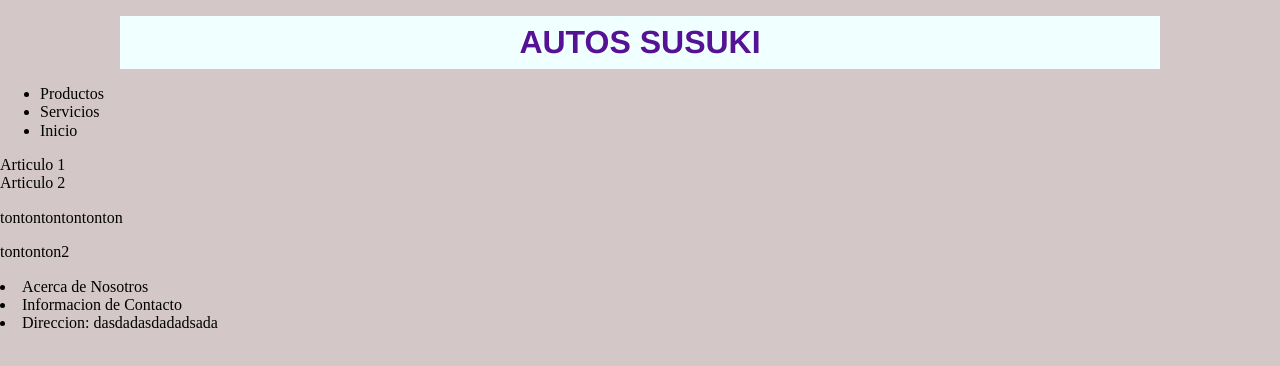
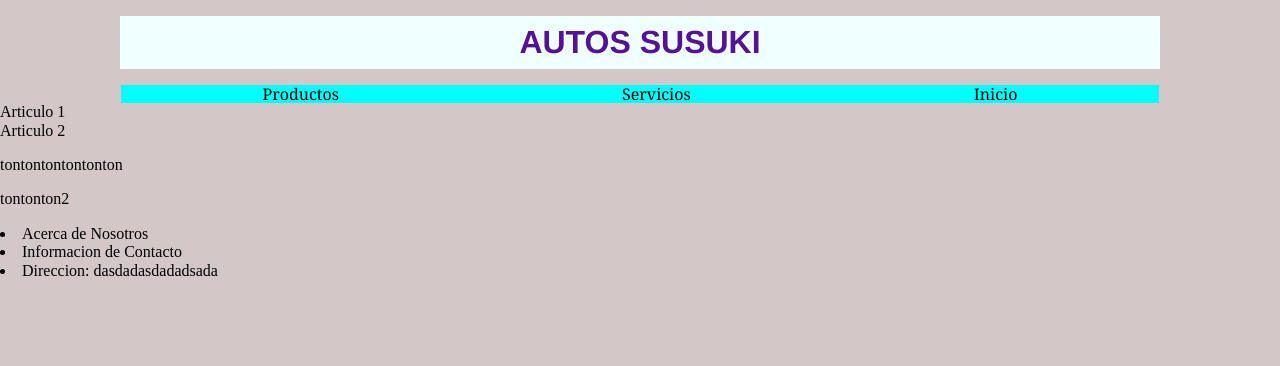
Before and after one commit to CookieBlossom/DevelopWeb, a plain HTML site: page 04/index.html in a window 1280 px wide. Drawn offline with Linux system fonts and the light colour scheme.

Commit message:
navbar style

```diff
--- a/04/assets/css/styles.css
+++ b/04/assets/css/styles.css
@@ -2,7 +2,7 @@
     background-color: rgb(211, 199, 199);
 }
 
-header h1 {
+header h1{
     text-transform: uppercase;
     text-align: center;
     font-family: 'Franklin Gothic Medium', 'Arial Narrow', Arial, sans-serif;
@@ -13,5 +13,23 @@
     padding: .5rem;
 }
 
+nav ul{
+    background-color: aqua;
+    list-style: none;
+    display: flex;
+    flex-direction: row;
+    justify-content: center;
+    font-family: Cambria, Cochin, Georgia, Times, 'Times New Roman', serif;
+    max-width: 81.1%;
+    margin: 0 auto;
+    padding-left: 0;
+}
+nav ul li{
+    margin: 0 auto;
+}
+
 @media (min-width: 300px) and (max-width: 700px){
+    body{
+        background-color: azure;
+    }
 }
```
